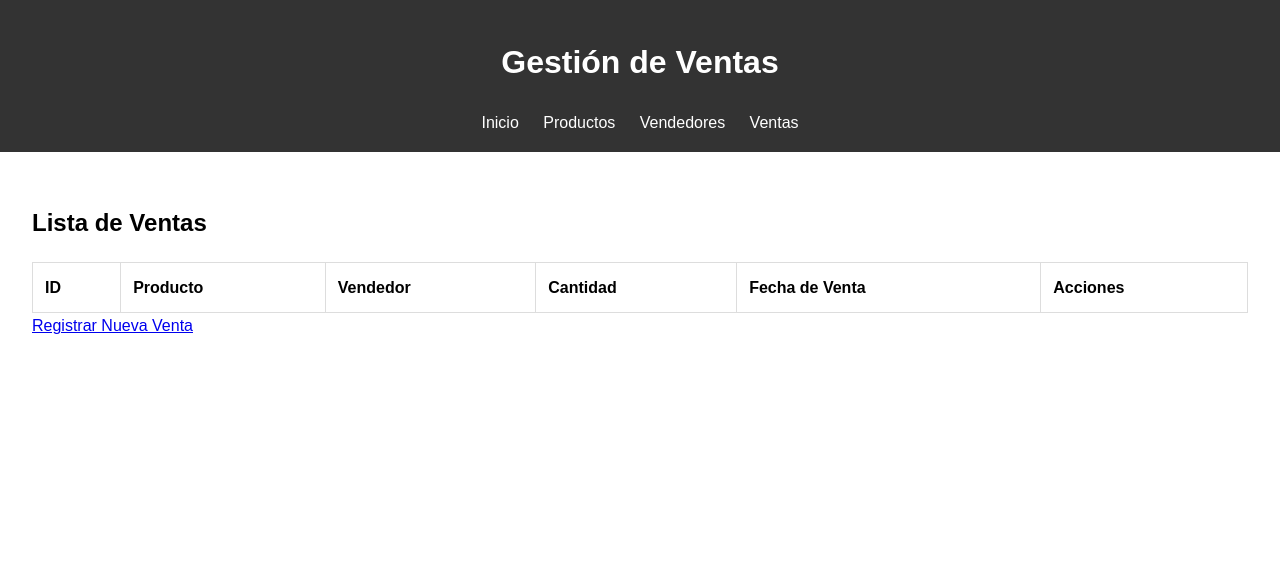
After one commit to ByronSerrano/Exam-Second-Unity-CS, a FastAPI app: template templates/ventas/lista.html in a window 1280 px wide. The commit adds this page. Shown: the top 574 px of the page. Run offline with FastAPI, Linux system fonts and the light colour scheme; the template is opened without the code that fills it, so the values that code supplies are empty.

Commit message:
Finished

```diff
--- a/main.py
+++ b/main.py
@@ -5,6 +5,7 @@ from fastapi.staticfiles import StaticFiles
 from sqlalchemy.orm import Session
 import os
 from typing import List
+from datetime import datetime
 
 from db.database import engine, get_db
 from schemas import schemas
@@ -118,3 +119,75 @@ def eliminar_vendedor(vendedor_id: int, db: Session = Depends(get_db)):
     db.delete(vendedor)
     db.commit()
     return {"message": "Vendedor eliminado"}
+
+
+"""
+    Rutas para las Ventas
+"""
+# Rutas para Ventas
+@app.get("/ventas/", response_model=List[schemas.Venta])
+async def lista_ventas(request: Request, db: Session = Depends(get_db)):
+    ventas = db.query(models.Venta).all()
+    return templates.TemplateResponse("ventas/lista.html", {"request": request, "ventas": ventas})
+
+@app.get("/ventas/crear")
+async def crear_venta_form(request: Request, db: Session = Depends(get_db)):
+    productos = db.query(models.Producto).all()
+    vendedores = db.query(models.Vendedor).all()
+    return templates.TemplateResponse("ventas/crear.html", {"request": request, "productos": productos, "vendedores": vendedores})
+
+@app.post("/ventas/crear", response_model=schemas.Venta)
+async def crear_venta(
+    request: Request,
+    producto_id: int = Form(...),
+    vendedor_id: int = Form(...),
+    cantidad: int = Form(...),
+    fecha_venta: str = Form(...),
+    db: Session = Depends(get_db)
+):
+    fecha_venta = datetime.strptime(fecha_venta, '%Y-%m-%dT%H:%M')
+    nueva_venta = models.Venta(producto_id=producto_id, vendedor_id=vendedor_id, cantidad=cantidad, fecha_venta=fecha_venta)
+    db.add(nueva_venta)
+    db.commit()
+    db.refresh(nueva_venta)
+    return templates.TemplateResponse("ventas/creado.html", {"request": request, "venta": nueva_venta})
+
+@app.get("/ventas/editar/{venta_id}")
+async def editar_venta_form(request: Request, venta_id: int, db: Session = Depends(get_db)):
+    venta = db.query(models.Venta).filter(models.Venta.id == venta_id).first()
+    if venta is None:
+        raise HTTPException(status_code=404, detail="Venta no encontrada")
+    productos = db.query(models.Producto).all()
+    vendedores = db.query(models.Vendedor).all()
+    return templates.TemplateResponse("ventas/editar.html", {"request": request, "venta": venta, "productos": productos, "vendedores": vendedores})
+
+@app.post("/ventas/editar/{venta_id}", response_model=schemas.Venta)
+async def editar_venta(
+    request: Request,
+    venta_id: int,
+    producto_id: int = Form(...),
+    vendedor_id: int = Form(...),
+    cantidad: int = Form(...),
+    fecha_venta: str = Form(...),
+    db: Session = Depends(get_db)
+):
+    venta = db.query(models.Venta).filter(models.Venta.id == venta_id).first()
+    if venta is None:
+        raise HTTPException(status_code=404, detail="Venta no encontrada")
+    fecha_venta = datetime.strptime(fecha_venta, '%Y-%m-%dT%H:%M')
+    venta.producto_id = producto_id
+    venta.vendedor_id = vendedor_id
+    venta.cantidad = cantidad
+    venta.fecha_venta = fecha_venta
+    db.commit()
+    db.refresh(venta)
+    return templates.TemplateResponse("ventas/editado.html", {"request": request, "venta": venta})
+
+@app.delete("/ventas/{venta_id}", response_model=schemas.Venta)
+def eliminar_venta(venta_id: int, db: Session = Depends(get_db)):
+    venta = db.query(models.Venta).filter(models.Venta.id == venta_id).first()
+    if venta is None:
+        raise HTTPException(status_code=404, detail="Venta no encontrada")
+    db.delete(venta)
+    db.commit()
+    return {"message": "Venta eliminada"}
--- a/templates/base.html
+++ b/templates/base.html
@@ -13,6 +13,7 @@
             <a href="/">Inicio</a>
             <a href="/productos/">Productos</a>
             <a href="/vendedores/">Vendedores</a>
+            <a href="/ventas/">Ventas</a>
         </nav>
     </header>
     <main>
--- a/templates/home.html
+++ b/templates/home.html
@@ -6,5 +6,6 @@
 <ul>
     <li><a class="link-css" href="/productos/">Productos</a></li>
     <li><a class="link-css" href="/vendedores/">Vendedores</a></li>
+    <li><a class="link-css" href="/ventas/">Ventas</a></li>
 </ul>
 {% endblock %}
--- /dev/null
+++ b/templates/ventas/lista.html
@@ -0,0 +1,32 @@
+{% extends "base.html" %}
+
+{% block content %}
+<h2>Lista de Ventas</h2>
+<table>
+    <thead>
+        <tr>
+            <th>ID</th>
+            <th>Producto</th>
+            <th>Vendedor</th>
+            <th>Cantidad</th>
+            <th>Fecha de Venta</th>
+            <th>Acciones</th>
+        </tr>
+    </thead>
+    <tbody>
+        {% for venta in ventas %}
+        <tr>
+            <td>{{ venta.id }}</td>
+            <td>{{ venta.producto.nombre }}</td>
+            <td>{{ venta.vendedor.nombre }}</td>
+            <td>{{ venta.cantidad }}</td>
+            <td>{{ venta.fecha_venta.strftime('%Y-%m-%d %H:%M') }}</td>
+            <td>
+                <a href="/ventas/editar/{{ venta.id }}">Editar</a>
+            </td>
+        </tr>
+        {% endfor %}
+    </tbody>
+</table>
+<a href="/ventas/crear">Registrar Nueva Venta</a>
+{% endblock %}
```
Also changed, not shown: templates/ventas/creado.html (added, +13 -0 lines), templates/ventas/crear.html (added, +28 -0 lines), templates/ventas/editado.html (added, +13 -0 lines), templates/ventas/editar.html (added, +33 -0 lines).
